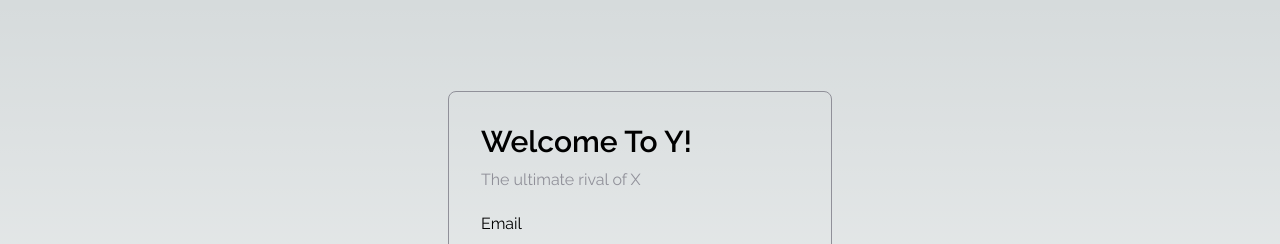
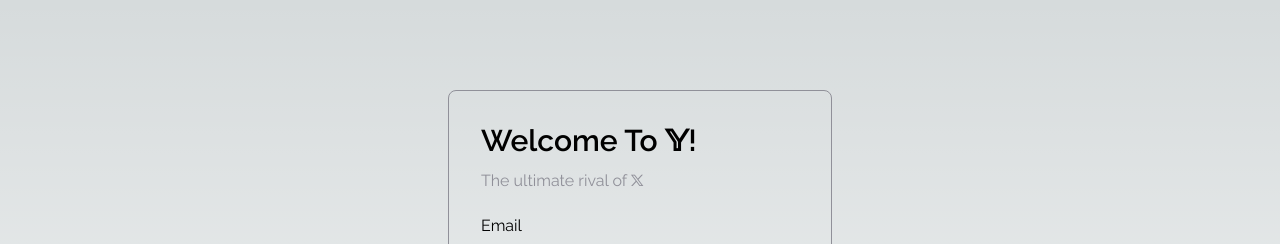
Before and after one commit to YARE0909/kzilla-internal-hackathon, a Next.js app: page /signUp in a window 1280 px wide. Shown: the top 244 px of the page. Built offline with nearby package versions, Linux system fonts and the light colour scheme.

Commit message:
:lipstick: Update logo

```diff
--- a/components/Navbar.tsx
+++ b/components/Navbar.tsx
@@ -4,10 +4,10 @@
 import Sun from "remixicon-react/SunFillIcon"
 import LogOut from "remixicon-react/LogoutCircleLineIcon"
 import {destroyCookie} from "nookies";
-import { useRouter } from 'next/navigation'
+import {useRouter} from 'next/navigation'
 
 export default function Navbar() {
-        const router = useRouter()
+    const router = useRouter()
     const handleLogout = async () => {
         destroyCookie(null, 'token')
         router.push("/signIn")
@@ -15,7 +15,7 @@
     return (
         <div className={"w-full h-[90px] border-b-[1px] border-white flex justify-between items-center p-4 lg:p-8"}>
             <div>
-                <h1 className={"text-4xl font-bold"}>Y</h1>
+                <h1 className={"text-4xl font-bold font-specialAlphabet"}>Y</h1>
             </div>
             <div className={"flex gap-10"}>
                 <Link
--- a/pages/index.tsx
+++ b/pages/index.tsx
@@ -13,7 +13,8 @@
             <div className={"p-8 flex flex-col gap-5"}>
                 <div className={"flex flex-col gap-2"}>
                     <h1 className={"text-4xl md:text-7xl font-semibold"}>Hello {user.displayName}</h1>
-                    <h1 className={"text-[#909099] md:ml-1"}>Here are some dank tYeets</h1>
+                    <h1 className={"text-[#909099] md:ml-1"}>Here are some dank t<span
+                        className={"font-specialAlphabet"}>Y</span>eets</h1>
                 </div>
                 <div className={"w-full lg:w-1/2 flex flex-col gap-1"}>
                     {posts.length !== 0 ? posts.map((post: any) => {
@@ -32,7 +33,8 @@
                     }) : (
                         <div className={"w-full h-full"}>
                             <h1 className={"text-xl text-[#909099] font-bold"}>No posts found :(</h1>
-                            <h1 className={"text-xl text-[#909099] font-bold"}>Why don&apos;t you tYeet something?
+                            <h1 className={"text-xl text-[#909099] font-bold"}>Why don&apos;t you t<span
+                                className={"font-specialAlphabet"}>Y</span>eet something?
                                 :)</h1>
                         </div>
                     )}
--- a/pages/signIn.tsx
+++ b/pages/signIn.tsx
@@ -41,7 +41,8 @@
                   onSubmit={handleSubmit}>
                 <div className={"flex flex-col gap-2"}>
                     <h1 className={"text-3xl font-semibold"}>Welcome Back</h1>
-                    <h1 className={"text-[#909099]"}>Enter your credentials to Y</h1>
+                    <h1 className={"text-[#909099]"}>Enter your credentials to <span
+                        className={"font-specialAlphabet"}>Y</span></h1>
                 </div>
                 <div className={"flex flex-col gap-2"}>
                     <label htmlFor="email">Email</label>
--- a/pages/signUp.tsx
+++ b/pages/signUp.tsx
@@ -32,8 +32,10 @@
             <form className={"w-full lg:w-96 p-8 rounded-lg border-[1px] border-[#909099] flex flex-col gap-5"}
                   onSubmit={handleSubmit}>
                 <div className={"flex flex-col gap-2"}>
-                    <h1 className={"text-3xl font-semibold"}>Welcome To Y!</h1>
-                    <h1 className={"text-[#909099]"}>The ultimate rival of X</h1>
+                    <h1 className={"text-3xl font-semibold"}>Welcome To <span
+                        className={"font-specialAlphabet"}>Y</span>!</h1>
+                    <h1 className={"text-[#909099]"}>The ultimate rival of <span
+                        className={"font-specialAlphabet"}>X</span></h1>
                 </div>
                 <div className={"flex flex-col gap-2"}>
                     <label htmlFor="email">Email</label>
--- a/styles/globals.css
+++ b/styles/globals.css
@@ -1,6 +1,12 @@
 @tailwind base;
 @tailwind components;
 @tailwind utilities;
+
+@font-face {
+    font-family: specialAlphabet;
+    src:url("../assets/specialalphabetsp04.otf");
+}
+
 
 :root {
     --foreground-rgb: 0, 0, 0;
--- a/tailwind.config.js
+++ b/tailwind.config.js
@@ -14,6 +14,7 @@
             },
             fontFamily: {
                 Raleway: ['Raleway', 'sans-serif'],
+                specialAlphabet: ['specialAlphabet', 'sans-serif'],
             }
         },
     },
```
Also changed, not shown: assets/specialalphabetsp04.otf (added).
